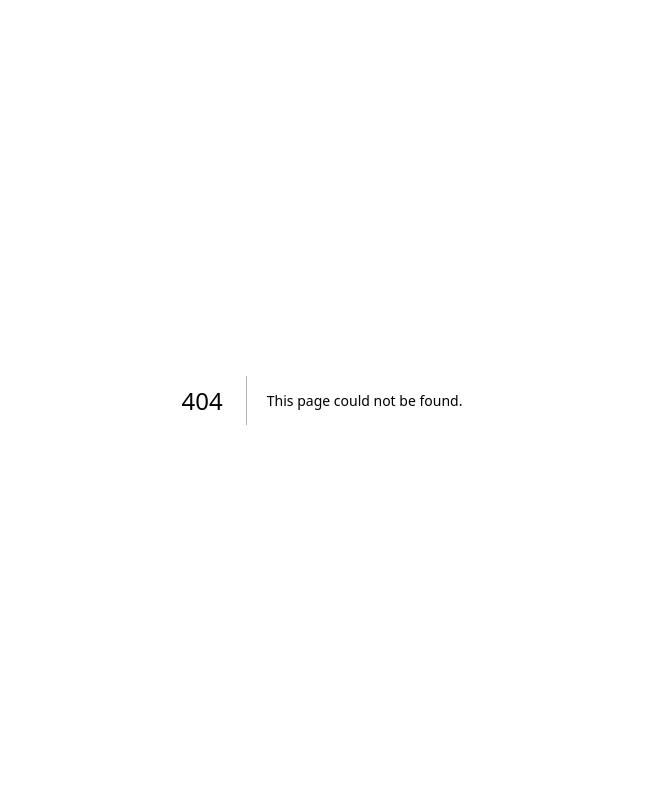
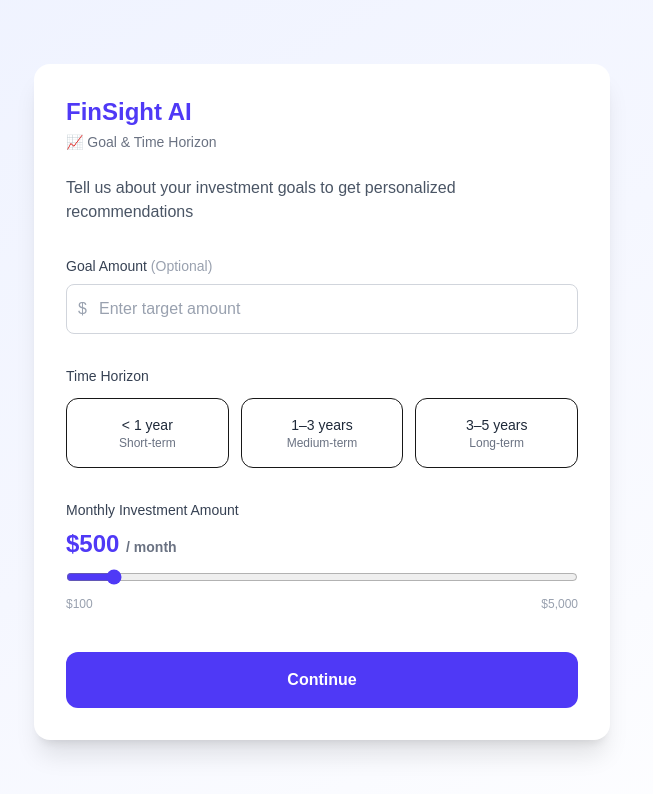
Before and after one commit to garimachauhan-0310/FinSight-AI, a Next.js app in the folder Frontend/my-app/: page /onboarding/goals in a window 1280 px wide. Before the commit this address had no page. Shown: the top 794 px of the page, without its empty margins (318-971 px from the left). Built offline with nearby package versions, Linux system fonts and the light colour scheme.

Commit message:
feat: add goals setup page UI

```diff
--- /dev/null
+++ b/Frontend/my-app/src/app/onboarding/goals/page.tsx
@@ -0,0 +1,92 @@
+export default function GoalsSetupPage() {
+  return (
+    <section className="min-h-screen bg-gradient-to-br from-[#EEF2FF] via-[#F5F7FF] to-white flex items-center justify-center px-4 py-16">
+      <div className="w-full max-w-xl">
+        {/* Card */}
+        <div className="bg-white rounded-2xl shadow-xl p-8">
+          {/* Header */}
+          <h1 className="text-2xl font-bold text-indigo-600 mb-1">
+            FinSight AI
+          </h1>
+          <p className="text-sm text-gray-500 mb-6">📈 Goal & Time Horizon</p>
+
+          <p className="text-gray-600 mb-8">
+            Tell us about your investment goals to get personalized
+            recommendations
+          </p>
+
+          {/* Goal Amount */}
+          <div className="mb-8">
+            <label className="block text-sm font-medium text-gray-700 mb-2">
+              Goal Amount <span className="text-gray-400">(Optional)</span>
+            </label>
+            <div className="relative">
+              <span className="absolute left-3 top-1/2 -translate-y-1/2 text-gray-400">
+                $
+              </span>
+              <input
+                type="number"
+                placeholder="Enter target amount"
+                className="w-full pl-8 pr-4 py-3 rounded-lg border border-gray-300 text-gray-900 placeholder-gray-400 focus:outline-none focus:ring-2 focus:ring-indigo-500"
+              />
+            </div>
+          </div>
+
+          {/* Time Horizon */}
+          <div className="mb-8">
+            <p className="text-sm font-medium text-gray-700 mb-3">
+              Time Horizon
+            </p>
+
+            <div className="grid grid-cols-3 gap-3">
+              <div className="border rounded-xl p-4 text-center cursor-pointer hover:border-indigo-500 hover:bg-indigo-50 transition">
+                <p className="text-sm font-medium text-gray-800">&lt; 1 year</p>
+                <p className="text-xs text-gray-500">Short-term</p>
+              </div>
+
+              <div className="border rounded-xl p-4 text-center cursor-pointer hover:border-indigo-500 hover:bg-indigo-50 transition">
+                <p className="text-sm font-medium text-gray-800">1–3 years</p>
+                <p className="text-xs text-gray-500">Medium-term</p>
+              </div>
+
+              <div className="border rounded-xl p-4 text-center cursor-pointer hover:border-indigo-500 hover:bg-indigo-50 transition">
+                <p className="text-sm font-medium text-gray-800">3–5 years</p>
+                <p className="text-xs text-gray-500">Long-term</p>
+              </div>
+            </div>
+          </div>
+
+          {/* Monthly Investment */}
+          <div className="mb-10">
+            <p className="text-sm font-medium text-gray-700 mb-2">
+              Monthly Investment Amount
+            </p>
+
+            <p className="text-2xl font-semibold text-indigo-600 mb-2">
+              $500 <span className="text-sm text-gray-500">/ month</span>
+            </p>
+
+            <input
+              type="range"
+              min={100}
+              max={5000}
+              step={100}
+              defaultValue={500}
+              className="w-full accent-indigo-600"
+            />
+
+            <div className="flex justify-between text-xs text-gray-400 mt-1">
+              <span>$100</span>
+              <span>$5,000</span>
+            </div>
+          </div>
+
+          {/* Continue Button */}
+          <button className="w-full bg-indigo-600 hover:bg-indigo-700 text-white py-4 rounded-xl font-semibold transition">
+            Continue
+          </button>
+        </div>
+      </div>
+    </section>
+  );
+}
```
